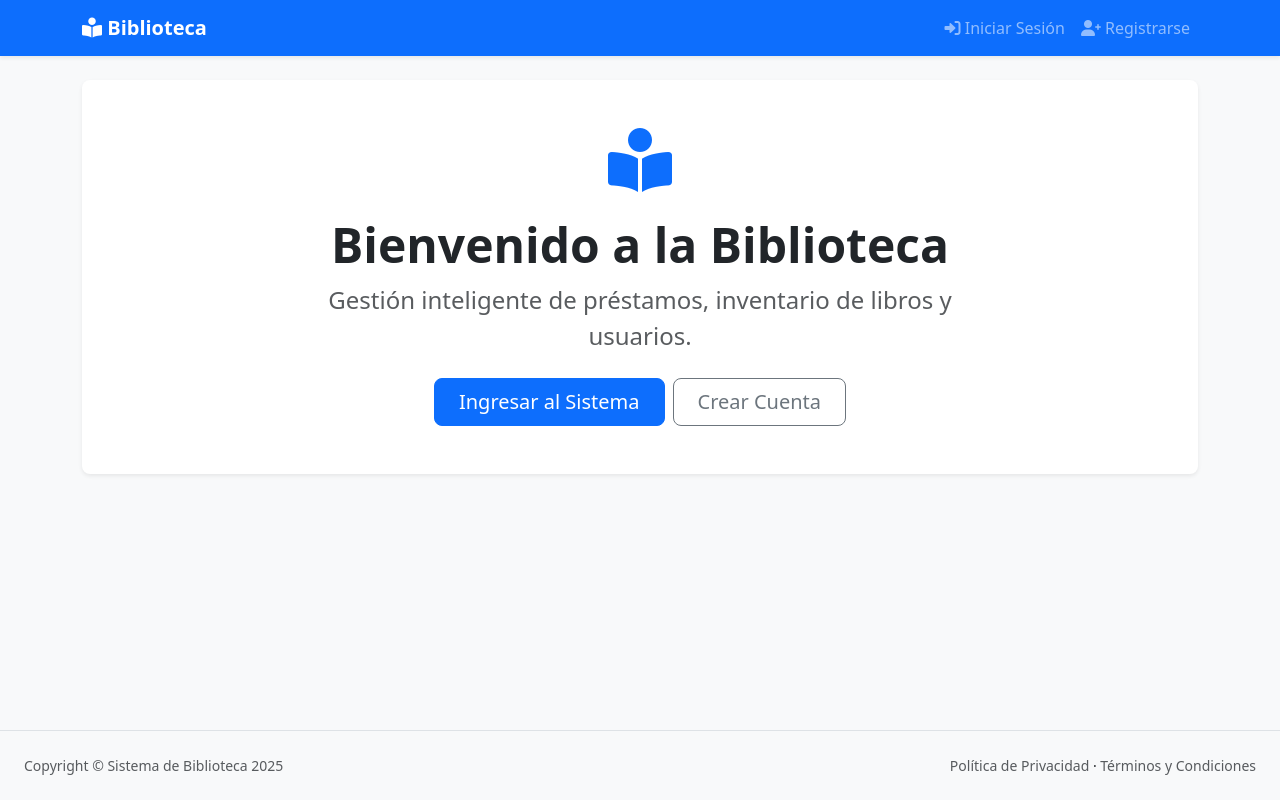
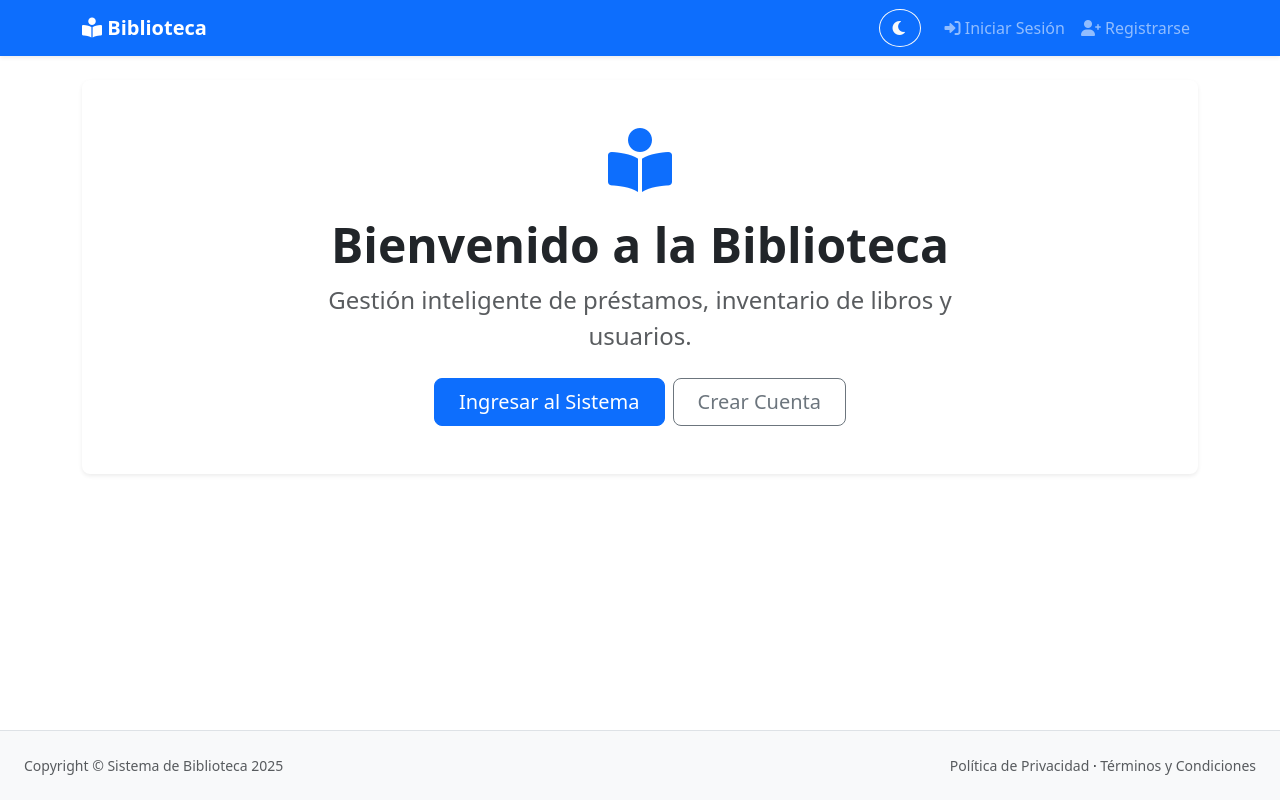
Before and after one commit to naiferrosado/biblioteca, a PHP site: page / in a window 1280 px wide. Run offline with PHP 8.4, Linux system fonts and the light colour scheme.

Commit message:
Add button to change theme

```diff
--- /dev/null
+++ b/assets/js/theme.js
@@ -0,0 +1,30 @@
+
+document.addEventListener('DOMContentLoaded', () => {
+    const themeToggleBtn = document.getElementById('theme-toggle');
+    const themeIcon = themeToggleBtn.querySelector('i');
+
+    // Check local storage or system preference
+    const currentTheme = localStorage.getItem('theme') ||
+                         (window.matchMedia('(prefers-color-scheme: dark)').matches ? 'dark' : 'light');
+
+    // Apply initial theme
+    document.documentElement.setAttribute('data-bs-theme', currentTheme);
+    updateIcon(currentTheme);
+
+    themeToggleBtn.addEventListener('click', () => {
+        const newTheme = document.documentElement.getAttribute('data-bs-theme') === 'dark' ? 'light' : 'dark';
+        document.documentElement.setAttribute('data-bs-theme', newTheme);
+        localStorage.setItem('theme', newTheme);
+        updateIcon(newTheme);
+    });
+
+    function updateIcon(theme) {
+        if (theme === 'dark') {
+            themeIcon.classList.remove('fa-moon');
+            themeIcon.classList.add('fa-sun');
+        } else {
+            themeIcon.classList.remove('fa-sun');
+            themeIcon.classList.add('fa-moon');
+        }
+    }
+});
--- a/includes/header.php
+++ b/includes/header.php
@@ -38,7 +38,7 @@ if (isset($_SESSION['user_id'])) {
     <link rel="stylesheet" href="https://cdnjs.cloudflare.com/ajax/libs/font-awesome/6.0.0/css/all.min.css">
     <style>
         body {
-            background-color: #f8f9fa;
+            /* background-color: #f8f9fa; */
             min-height: 100vh;
             display: flex;
             flex-direction: column;
@@ -47,6 +47,7 @@ if (isset($_SESSION['user_id'])) {
         /* Ajuste para que el footer siempre quede abajo si se usa flex en body */
         .container { flex: 1; }
     </style>
+    <script src="<?= $base_url ?>/assets/js/theme.js" defer></script>
 </head>
 <body>
 
@@ -62,6 +63,13 @@ if (isset($_SESSION['user_id'])) {
 
     <div class="collapse navbar-collapse" id="navbarNav">
       <ul class="navbar-nav ms-auto align-items-center">
+        <!-- Botón de Tema -->
+        <li class="nav-item me-3">
+            <button class="btn btn-outline-light rounded-circle" id="theme-toggle" title="Cambiar tema">
+                <i class="fas fa-moon"></i>
+            </button>
+        </li>
+
         <?php if(isset($_SESSION['user_id'])): ?>
             <li class="nav-item"><a class="nav-link" href="<?= $base_url ?>/views/dashboard.php">Inicio</a></li>
             <li class="nav-item"><a class="nav-link" href="<?= $base_url ?>/views/libros/index.php">Libros</a></li>
```
